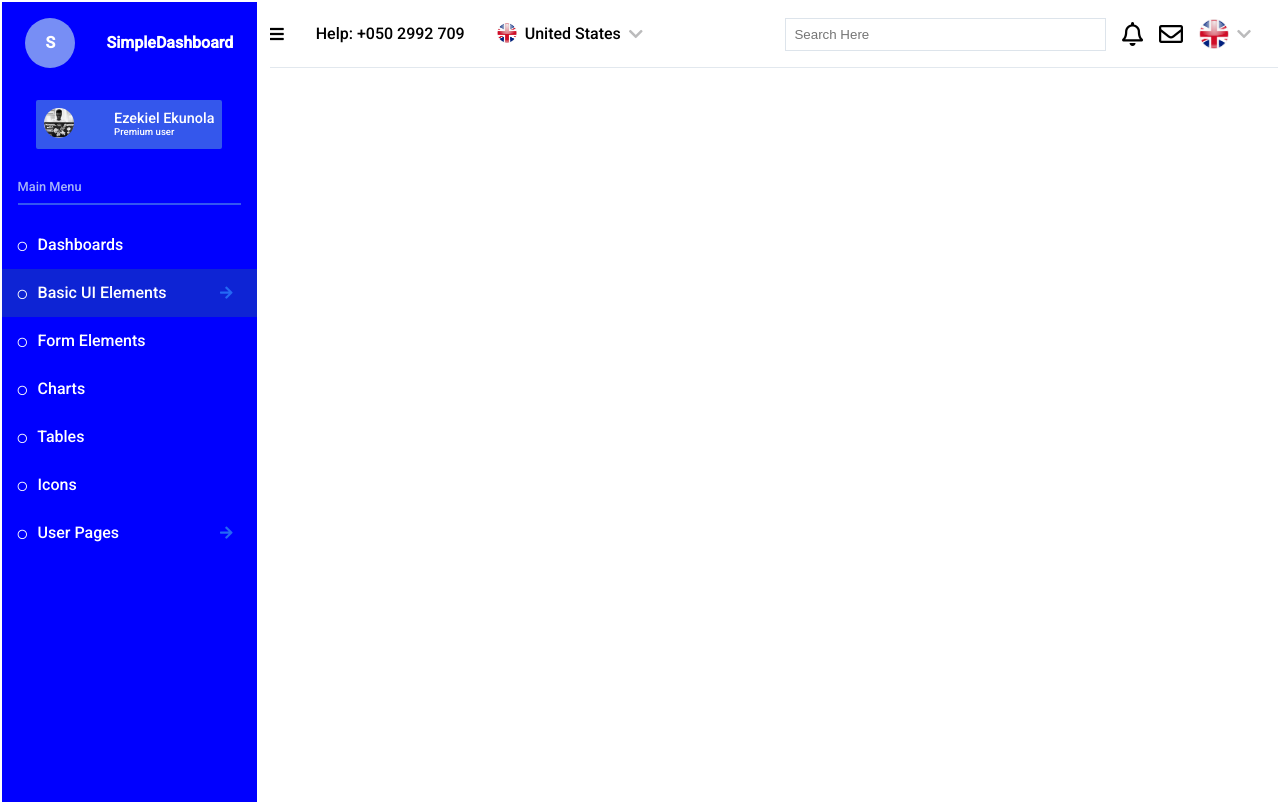
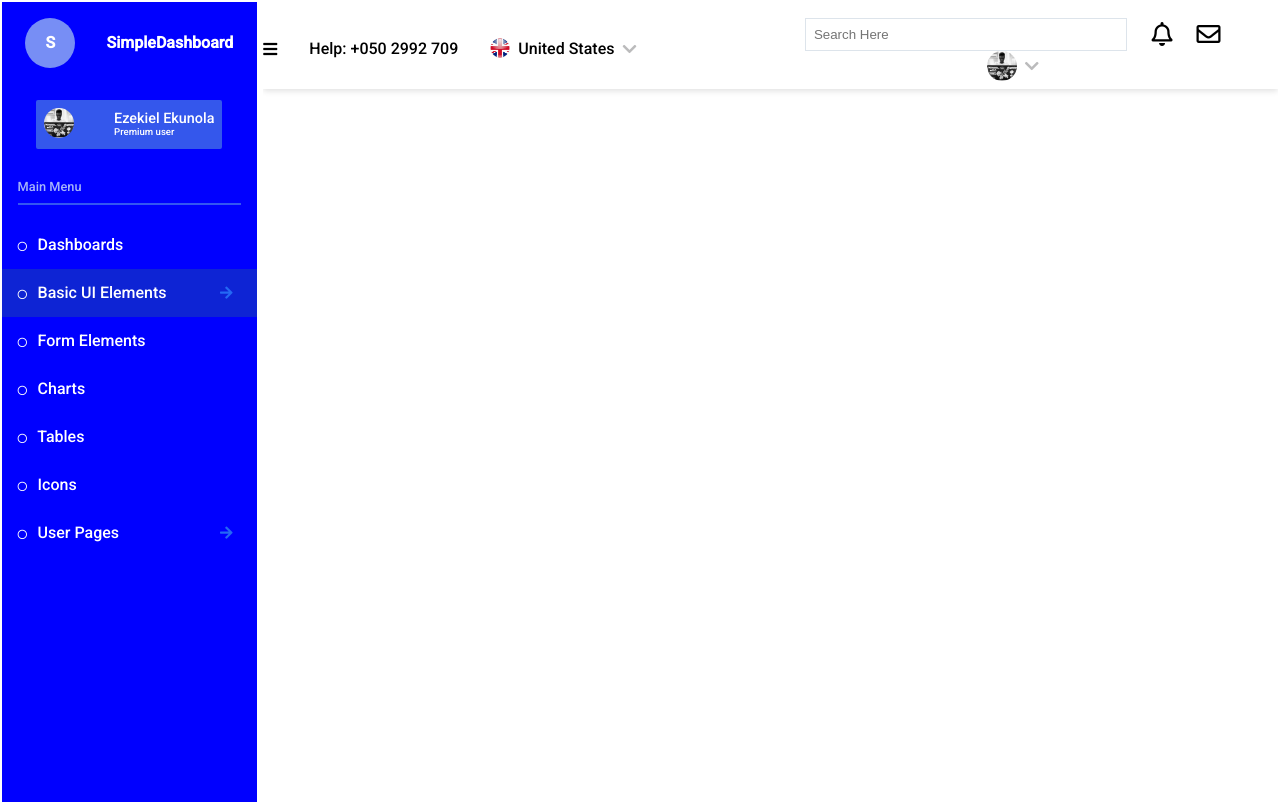
Before and after one commit to Easybuoy/aku-frontend, a React (Create React App) app: page / in a window 1280 px wide. Built offline with nearby package versions, Linux system fonts and the light colour scheme.

Commit message:
add navigation

```diff
--- a/src/components/Main/Main.jsx
+++ b/src/components/Main/Main.jsx
@@ -2,9 +2,11 @@ import React from "react";
 import styled from "styled-components";
 
 import Navigation from "./ui/Navigation";
+import Breadcrumb from "./ui/Breadcrumb";
+
 const StyledMain = styled.div`
   background-color: white;
-  width: 79%;
+  width: 79.5%;
   height: 100vh;
   flex-direction: column;
   overflow-y: scroll;
@@ -14,6 +16,7 @@ const Main = () => {
   return (
     <StyledMain>
       <Navigation />
+      <Breadcrumb />
     </StyledMain>
   );
 };
--- /dev/null
+++ b/src/components/Main/ui/Breadcrumb.jsx
@@ -0,0 +1,13 @@
+import React from 'react'
+
+
+
+const Breadcrumb = () => {
+    return (
+        <div>
+
+        </div>
+    )
+}
+
+export default Breadcrumb
--- a/src/components/Main/ui/Navigation.jsx
+++ b/src/components/Main/ui/Navigation.jsx
@@ -2,15 +2,16 @@ import React from "react";
 import styled from "styled-components";
 
 import UKLogo from "../../../assets/uk.png";
+import Profile from "../../../assets/profile.jpg";
+
 const StyledNavigation = styled.div`
   width: 100%;
   display: flex;
   flex-wrap: wrap;
   justify-content: space-between;
-  /* margin-top: 1rem; */
-  padding: 1rem 0;
+  padding: 1rem 0 0.5rem 0;
   align-items: center;
-  border-bottom: 1px solid #e2e8ee;
+  box-shadow: 0px 2px 6px 0px rgba(0, 0, 0, 0.12);
 
   .nav__left {
     display: flex;
@@ -54,12 +55,12 @@ const StyledNavigation = styled.div`
       width: 60%;
       border: 1px solid #dde4eb;
       padding: 0.5rem;
-      margin-right: 1rem;
+      margin-right: 1.5rem;
     }
 
     i {
       font-size: 1.5rem;
-      margin-right: 1rem;
+      margin-right: 1.5rem;
     }
 
     .profile-container {
@@ -71,6 +72,7 @@ const StyledNavigation = styled.div`
         width: 30px;
         height: 30px;
         margin-right: 0.5rem;
+        border-radius: 50%;
       }
 
       i {
@@ -105,7 +107,7 @@ const Navigation = () => {
         <i class="far fa-envelope"></i>
 
         <div className="profile-container">
-          <img src={UKLogo} alt="profile" />
+          <img src={Profile} alt="profile" />
           <i class="fas fa-chevron-down"></i>
         </div>
       </div>
```
